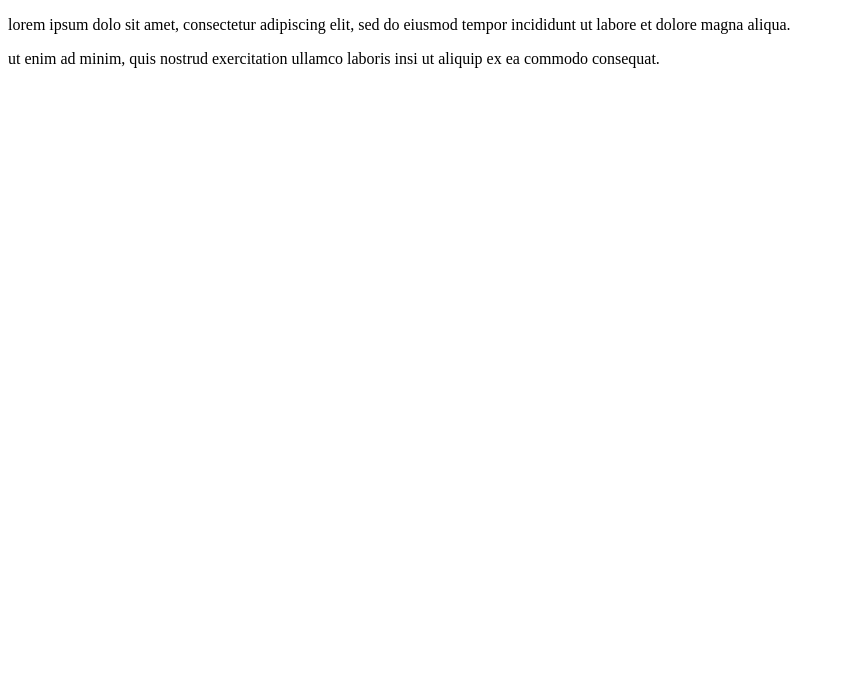
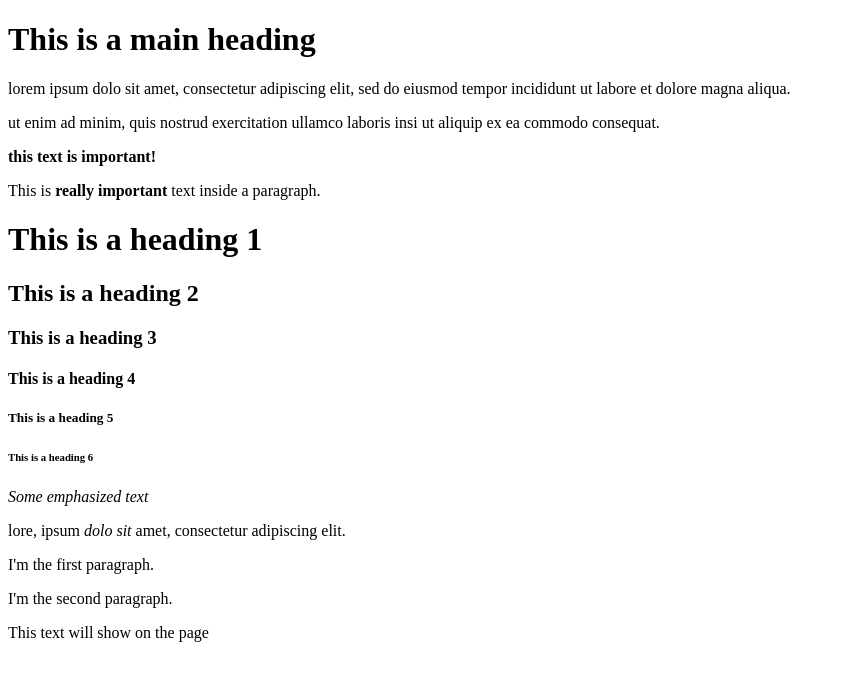
Before and after one commit to Paobunyarti/HTML-BOILERPLATE, a plain HTML site: page Working_with_Text.html in a window 1280 px wide. Shown: the whole page, without its empty margins (0-845 px from the left). Drawn offline with Linux system fonts and the light colour scheme.

Commit message:
Update Blog_page.html and add new content

```diff
--- a/Working_with_Text.html
+++ b/Working_with_Text.html
@@ -4,16 +4,34 @@
     <title></title>
     <head>
         <body>
+            <h1>This is a main heading</h1>
             <p>
                 lorem ipsum dolo sit amet, consectetur adipiscing elit, sed do eiusmod tempor incididunt ut labore et dolore magna aliqua.
             </p>
 
-
-
-
             <p>
                 ut enim ad minim, quis nostrud exercitation ullamco laboris insi ut aliquip ex ea commodo consequat.
             </p>
+
+            <strong>this text is important!</strong>
+
+            <p>This is <strong>really important</strong> text inside a paragraph.</p>
+
+            <h1>This is a heading 1</h1>
+            <h2>This is a heading 2</h2>
+            <h3>This is a heading 3</h3>
+            <h4>This is a heading 4</h4>
+            <h5>This is a heading 5</h5>
+            <h6>This is a heading 6</h6>
+
+            <em>Some emphasized text</em>
+            <p>lore, ipsum <em>dolo sit</em> amet, consectetur adipiscing elit.</p>
+            <p>I'm the first paragraph.</p>
+            <p>I'm the second paragraph.</p>
+
+            <!-- This is a comment -->
+             <p>This text will show on the page</p>
+
         </body>
     </head>
 </html>
```
Also changed, not shown: Blog_Page.html (added, +39 -0 lines).
